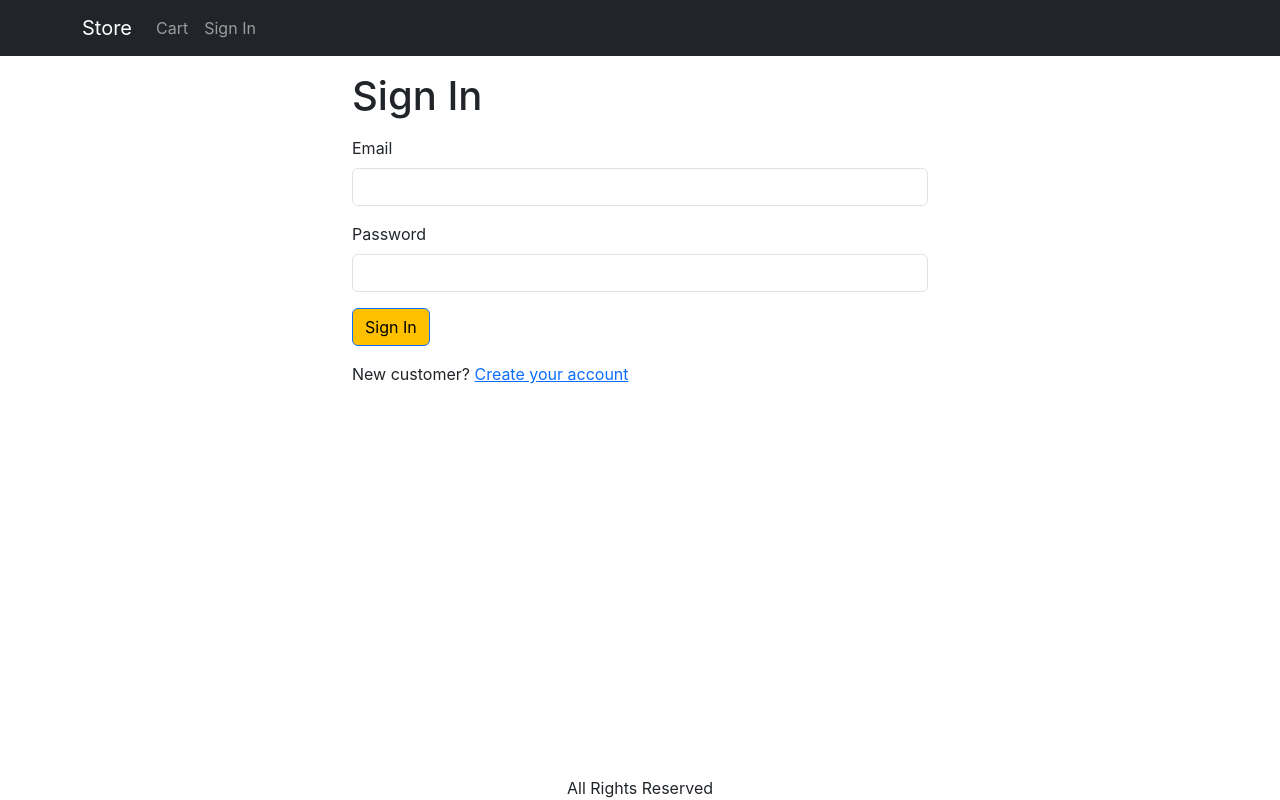
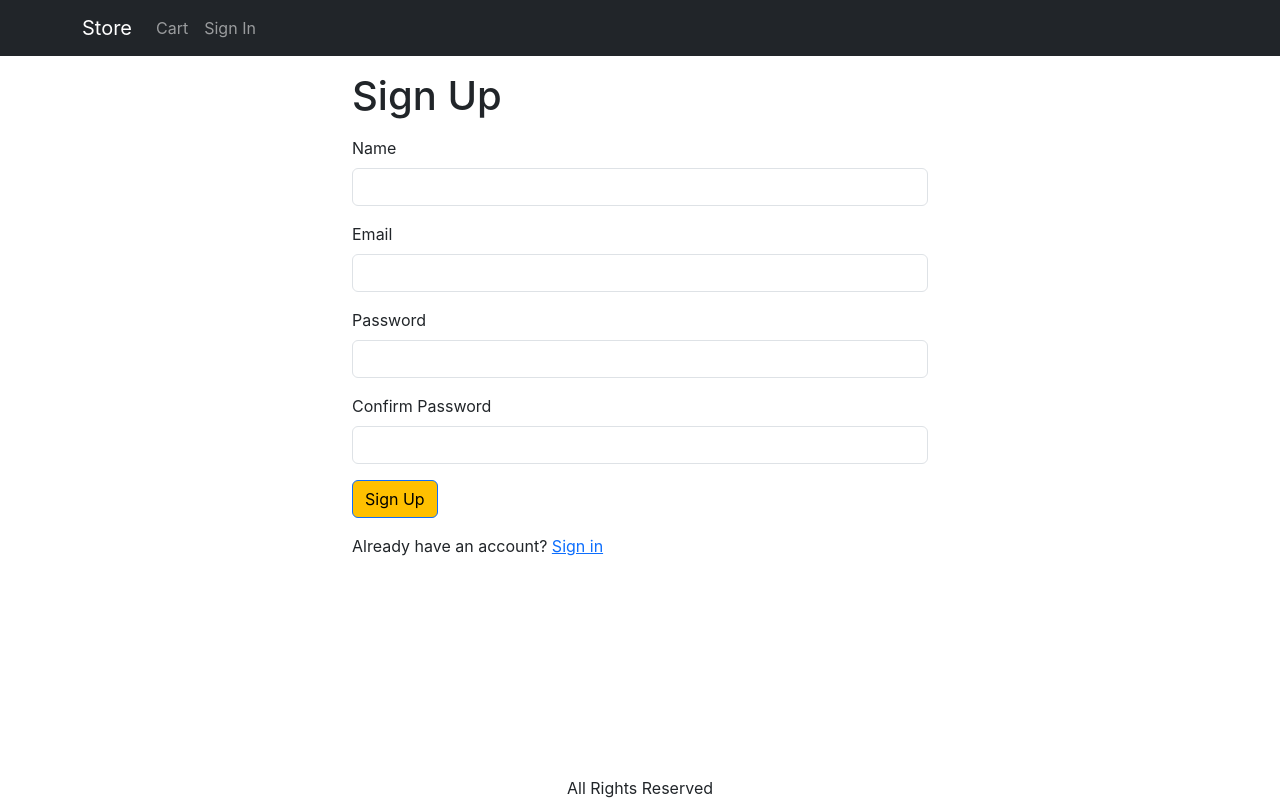
Before and after one commit to AndreasOun/mern-ecommerce-store, a React (Create React App) app in the folder ecommerce/ecommerce-frontend/: page /signup in a window 1280 px wide. Built offline with nearby package versions, Linux system fonts and the light colour scheme.

Commit message:
signup screen completed

```diff
--- a/ecommerce/ecommerce-frontend/src/App.js
+++ b/ecommerce/ecommerce-frontend/src/App.js
@@ -14,6 +14,7 @@
 import CartScreen from './screens/CartScreen';
 import SingInScreen from './screens/SingInScreen';
 import ShippingAdressScreen from './screens/ShippingAddressScreen';
+import SingUpScreen from './screens/SingUpScreen';
 
 function App() {
   const { state, dispatch: ctxDispatch } = useContext(Store);
@@ -76,6 +77,7 @@
           <Route path="/product/:slug" element={<ProductScreen/>} />
           <Route path="/cart" element={<CartScreen />} />
           <Route path="/:signin" element={<SingInScreen />} />
+          <Route path="/signup" element={<SingUpScreen />} />
           <Route path="/shipping" element={<ShippingAdressScreen />} />
           <Route path="/" element={<HomeScreen />} />
         </Routes>
--- /dev/null
+++ b/ecommerce/ecommerce-frontend/src/screens/SingUpScreen.js
@@ -0,0 +1,85 @@
+import Axios from 'axios';
+import { Link, useLocation, useNavigate } from "react-router-dom";
+import Container from 'react-bootstrap/Container';
+import Form from 'react-bootstrap/Form';
+import Button from 'react-bootstrap/Button';
+import { Helmet } from 'react-helmet-async';
+import { useContext, useEffect, useState } from 'react';
+import { Store } from '../Store';
+import { toast } from 'react-toastify';
+import { getError } from '../utils';
+
+export default function SingUpScreen (){
+
+    const navigate = useNavigate();
+    const { search } = useLocation();
+    const redirectInUrl = new URLSearchParams(search).get('redirect');
+    const redirect = redirectInUrl ? redirectInUrl : '/';
+
+    const [name, setName] = useState('');
+    const [email, setEmail] = useState('');
+    const [password, setPassword] = useState('');
+    const [confirmPassword, setConfirmPassword] = useState('');
+
+    const { state, dispatch: ctxDispatch } = useContext(Store);
+    const { userInfo } = state;
+    const submitHandler = async (e) => {
+        e.preventDefault();
+        if (password !== confirmPassword) {
+            toast.error('Passwords do not match');
+            return;
+        }
+        try {
+            const { data } = await Axios.post('/api/users/signup', {
+                name,
+                email,
+                password,
+            });
+            ctxDispatch({type: 'USER_SIGNIN', payload: data});
+            localStorage.setItem('userInfo', JSON.stringify(data));
+            navigate(redirect || '/');
+            } catch (err) {
+            toast.error(getError(err));
+        }
+    };
+
+    useEffect(() => {
+        if (userInfo) {
+            navigate(redirect);
+        }
+    }, [navigate, redirect, userInfo]);
+
+    return (
+        <Container className='small-container'>
+            <Helmet>
+                <title>Sign Up</title>
+            </Helmet>
+            <h1 className='my-3'>Sign Up</h1>
+            <Form onSubmit={submitHandler}>
+                <Form.Group className='mb-3' controllId='name'>
+                    <Form.Label>Name</Form.Label>
+                    <Form.Control required onChange={(e) => setName(e.target.value)} />
+                </Form.Group>
+                <Form.Group className='mb-3' controllId='email'>
+                    <Form.Label>Email</Form.Label>
+                    <Form.Control type='email' required onChange={(e) => setEmail(e.target.value)} />
+                </Form.Group>
+                <Form.Group className='mb-3' controllId='password'>
+                    <Form.Label>Password</Form.Label>
+                    <Form.Control type='password' required onChange={(e) => setPassword(e.target.value)} />
+                </Form.Group>
+                <Form.Group className='mb-3' controllId='confirmPassword'>
+                    <Form.Label>Confirm Password</Form.Label>
+                    <Form.Control type='password' required onChange={(e) => setConfirmPassword(e.target.value)} />
+                </Form.Group>
+                <div className='mb-3'>
+                    <Button type='sumbit'>Sign Up</Button>
+                </div>
+                <div className='mb-3'>
+                    Already have an account? {' '}
+                     <Link to={`/signin?redirect=${redirect}`}>Sign in</Link>
+                </div>
+            </Form>
+        </Container>
+    )
+}
```
Also changed, not shown: 1 other file (tests, documents, lock files or other folders).
